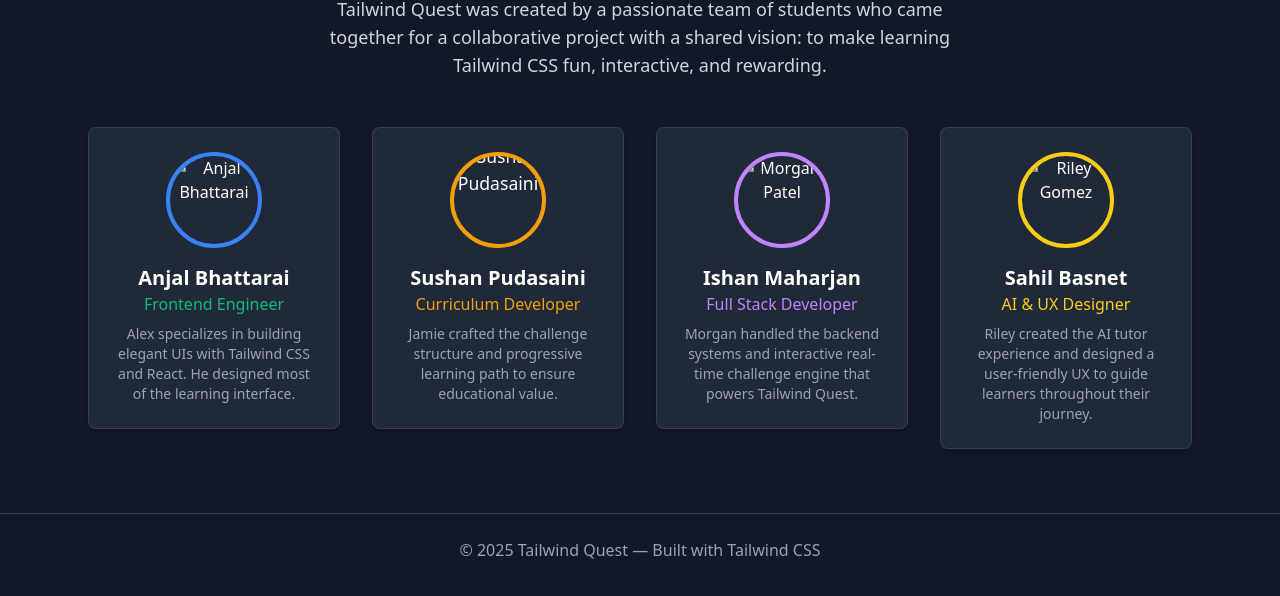
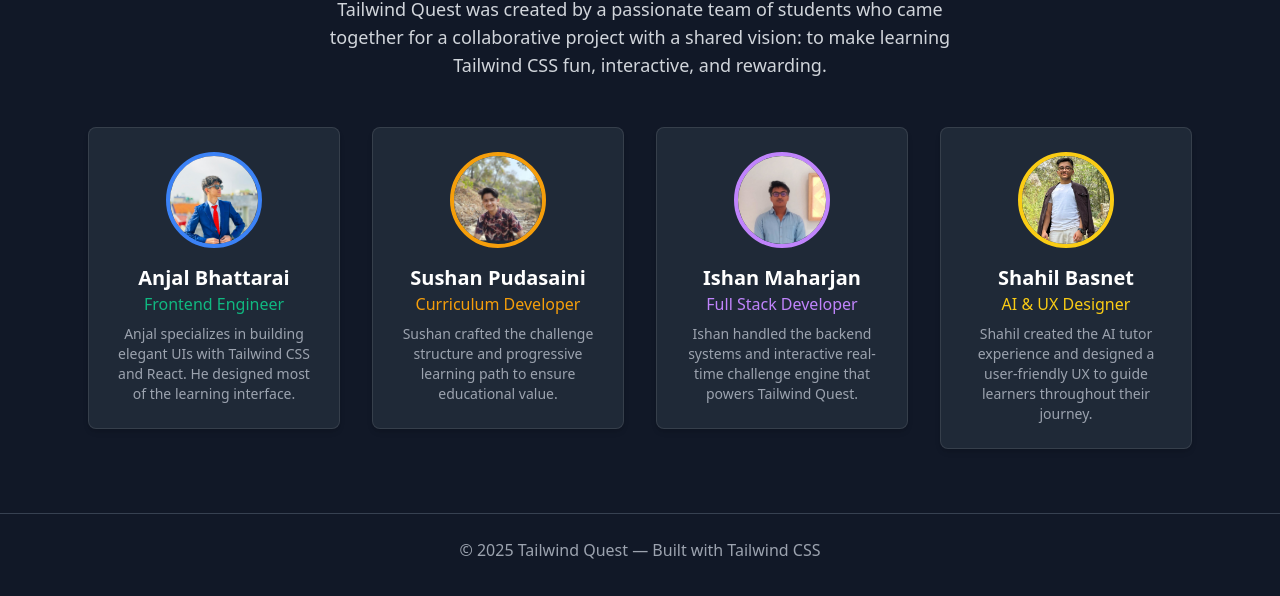
Before and after one commit to anjalbhattarai79/Tailwind-Quest, a plain HTML site: page about.html in a window 1280 px wide. Shown: the part 190-786 px from the top of the page. Drawn offline with nearby package versions, Linux system fonts and the light colour scheme.

Commit message:
edit aboutus.html

```diff
--- a/about.html
+++ b/about.html
@@ -37,7 +37,7 @@
                 <!-- Navigation Links -->
                 <div class="hidden md:flex items-center space-x-8">
                     <a href="./index.html" class="text-gray-300 hover:text-quest-primary transition-colors duration-200 font-medium">Home</a>
-                    <a href="#" class="text-gray-300 hover:text-quest-primary transition-colors duration-200 font-medium">About Us</a>
+                    <a href="./about.html" class="text-gray-300 hover:text-quest-primary transition-colors duration-200 font-medium">About Us</a>
                     <a href="./contactus.html" class="text-gray-300 hover:text-quest-primary transition-colors duration-200 font-medium">Contact Us</a>
                 </div>
 
@@ -61,7 +61,7 @@
             <div class="md:hidden hidden">
                 <div class="px-2 pt-2 pb-3 space-y-1">
                     <a href="./index.html" class="block px-3 py-2 text-gray-300 hover:text-quest-primary transition-colors duration-200">Home</a>
-                    <a href="#" class="block px-3 py-2 text-gray-300 hover:text-quest-primary transition-colors duration-200">About Us</a>
+                    <a href="./about.html" class="block px-3 py-2 text-gray-300 hover:text-quest-primary transition-colors duration-200">About Us</a>
                     <a href="./contactus.html" class="block px-3 py-2 text-gray-300 hover:text-quest-primary transition-colors duration-200">Contact Us</a>
                 </div>
             </div>
@@ -87,12 +87,12 @@
       <a href="anjal.html" class="transform transition-all hover:scale-105 hover:shadow-2xl">
         <div
           class="bg-quest-dark p-6 rounded-lg border border-white/10 text-center shadow-md hover:border-quest-primary transition">
-          <img src="anjal.jpg" alt="Anjal Bhattarai"
+          <img src="./img/anjal.jpg" alt="Anjal Bhattarai"
             class="w-24 h-24 rounded-full mx-auto mb-4 border-4 border-quest-primary object-cover">
           <h3 class="text-xl font-semibold text-white">Anjal Bhattarai</h3>
           <p class="text-quest-secondary mb-2">Frontend Engineer</p>
           <p class="text-gray-400 text-sm">
-            Alex specializes in building elegant UIs with Tailwind CSS and React. He designed most of the
+            Anjal specializes in building elegant UIs with Tailwind CSS and React. He designed most of the
             learning interface.
           </p>
         </div>
@@ -105,14 +105,14 @@
 
     <!-- Zoomed-in image with upward shift -->
     <div class="w-24 h-24 mx-auto mb-4 rounded-full overflow-hidden border-4 border-quest-accent">
-      <img src="Sushan.jpg" alt="Sushan Pudasaini"
+      <img src="./img/Sushan.jpg" alt="Sushan Pudasaini"
         class="w-full h-full object-cover object-top scale-110 -mt-2">
     </div>
 
     <h3 class="text-xl font-semibold text-white">Sushan Pudasaini</h3>
     <p class="text-quest-accent mb-2">Curriculum Developer</p>
     <p class="text-gray-400 text-sm">
-      Jamie crafted the challenge structure and progressive learning path to ensure educational value.
+      Sushan crafted the challenge structure and progressive learning path to ensure educational value.
     </p>
   </div>
 </a>
@@ -123,12 +123,12 @@
       <a href="ishan.html" class="transform transition-all hover:scale-105 hover:shadow-2xl">
         <div
           class="bg-quest-dark p-6 rounded-lg border border-white/10 text-center shadow-md hover:border-purple-400 transition">
-          <img src="ishan.jpg" alt="Morgan Patel"
+          <img src="./img/ishan.jpg" alt="Morgan Patel"
             class="w-24 h-24 rounded-full mx-auto mb-4 border-4 border-purple-400 object-cover object-top">
           <h3 class="text-xl font-semibold text-white">Ishan Maharjan</h3>
           <p class="text-purple-400 mb-2">Full Stack Developer</p>
           <p class="text-gray-400 text-sm">
-            Morgan handled the backend systems and interactive real-time challenge engine that powers
+            Ishan handled the backend systems and interactive real-time challenge engine that powers
             Tailwind Quest.
           </p>
         </div>
@@ -138,12 +138,12 @@
       <a href="sahil.html" class="transform transition-all hover:scale-105 hover:shadow-2xl">
         <div
           class="bg-quest-dark p-6 rounded-lg border border-white/10 text-center shadow-md hover:border-yellow-400 transition">
-          <img src="sahil.jpg" alt="Riley Gomez"
+          <img src="./img/sahil.jpg" alt="Riley Gomez"
             class="w-24 h-24 rounded-full mx-auto mb-4 border-4 border-yellow-400 object-cover object-top">
-          <h3 class="text-xl font-semibold text-white">Sahil Basnet</h3>
+          <h3 class="text-xl font-semibold text-white">Shahil Basnet</h3>
           <p class="text-yellow-400 mb-2">AI & UX Designer</p>
           <p class="text-gray-400 text-sm">
-            Riley created the AI tutor experience and designed a user-friendly UX to guide learners
+            Shahil created the AI tutor experience and designed a user-friendly UX to guide learners
             throughout their journey.
           </p>
         </div>
```
